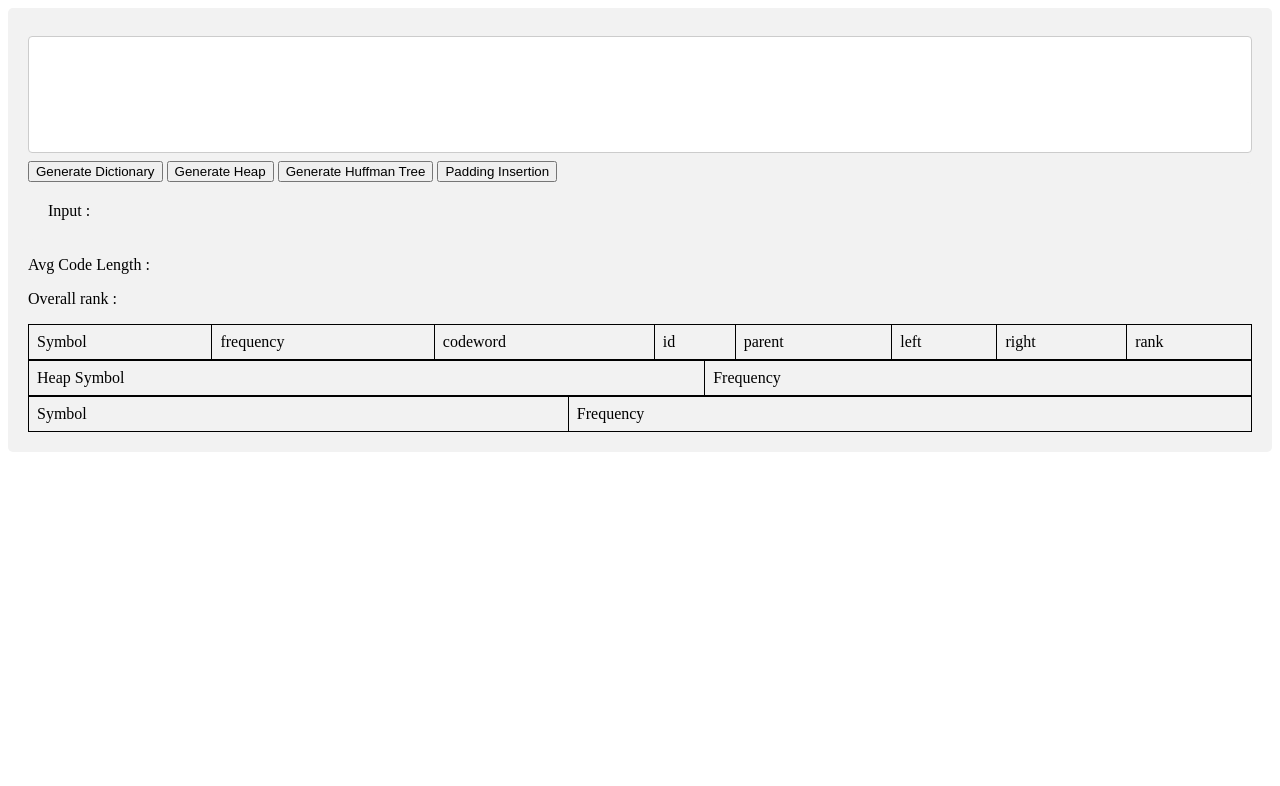
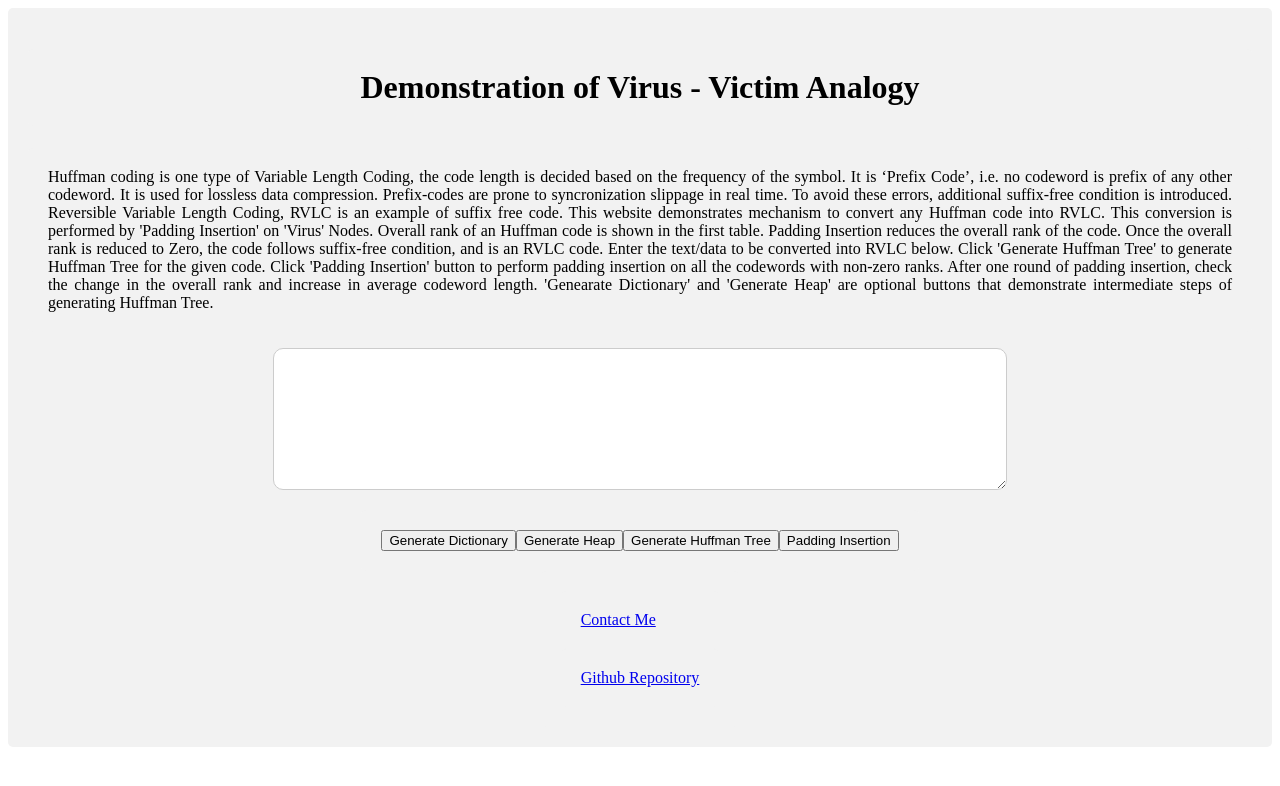
Before and after one commit to reborn2code/hello-world, a plain HTML site: page virus-victim/vvIndex.html in a window 1280 px wide. Drawn offline with nearby package versions, Linux system fonts and the light colour scheme.

Commit message:
Version 6.0: Working code with known bug of counting rank even if the code is found in the middle. Changes are 1. Finalized vvIndex.html and vvStyle.css file. 2. Added filter for showing only leaf nodes of the tree. 3. Added Basic Information Table. 4. Added LinkedIn page and contact details.

```diff
--- a/virus-victim/vvIndex.html
+++ b/virus-victim/vvIndex.html
@@ -14,46 +14,64 @@
   <body>
       <div ng-controller="vvBuildHeap">
 
+        <h1> Demonstration of Virus - Victim Analogy </h1>
+        <div>
+          Huffman coding is one type of Variable Length Coding, the code length is decided based on the frequency of the symbol. It is ‘Prefix Code’, i.e. no codeword is prefix of any other codeword.
+It is used for lossless data compression. Prefix-codes are prone to syncronization slippage in real time. To avoid these errors, additional suffix-free condition is introduced.
+
+Reversible Variable Length Coding, RVLC is an example of suffix free code. This website demonstrates mechanism to convert any Huffman code into RVLC. This conversion is performed by 'Padding Insertion' on 'Virus' Nodes.
+Overall rank of an Huffman code is shown in the first table. Padding Insertion reduces the overall rank of the code. Once the overall rank is reduced to Zero, the code follows suffix-free condition, and is an RVLC code.
+
+Enter the text/data to be converted into RVLC below. Click 'Generate Huffman Tree' to generate Huffman Tree for the given code.
+Click 'Padding Insertion' button to perform padding insertion on all the codewords with non-zero ranks. After one round of padding insertion, check the change in the overall rank and increase in average codeword length.
+'Genearate Dictionary' and 'Generate Heap' are optional buttons that demonstrate intermediate steps of generating Huffman Tree.
+
+        </div>
+
+          <p>
+          <textarea class="textArea" rows="8" cols="80" ng-model="vvInputString"></textarea>
+          </p>
+          <!--
           <input type="text" ng-model="vvInputString"> </input>
-          <!--
           <input type="text" ng-model="vvInputNode"> </input>
           -->
+          <div class="button_panel">
           <button ng-click="vvGenerateDict()"> Generate Dictionary </button>
           <button ng-click="vvInput2Heap()"> Generate Heap </button>
           <button ng-click="vvGenerateHuffmanTree()"> Generate Huffman Tree </button>
           <button ng-click="vvPaddingInsertion()"> Padding Insertion </button>
+          </div>
 
-        <div>
-          Input : {{ vvInputString }}
-        </div>
+          <table ng-show="vvHuffmanTree">
+            <caption> Basic Information </caption>
+            <tr>
+              <td> Average Codeword Length:</td>
+              <td> {{ vvAvgCodeLength }}</td>
+            </tr>
+            <tr>
+              <td> Overall Rank: </td>
+              <td> {{ vvOverallRank }}</td>
+            </tr>
+          </table>
 
-        <p> Avg Code Length : {{ vvAvgCodeLength }}</p>
-        <p> Overall rank : {{ vvOverallRank }}</p>
-
-        <table ng-show="vvHuffmanTree" ng-hide="vvHeapArray" ng-hide="vvDictWithFreq">
+        <table ng-show="vvHuffmanTree">
+          <caption> Variable Length Code </caption>
           <tr>
             <td> Symbol </td>
             <td> frequency </td>
             <td> codeword </td>
-            <td> id </td>
-            <td> parent </td>
-            <td> left </td>
-            <td> right </td>
             <td> rank </td>
           </tr>
-          <tr ng-repeat="x in vvHuffmanTree">
+          <tr ng-repeat="x in vvHuffmanTree | filter:{ttLeft:-1} | filter:{ttRight:-1}">
             <td> {{ x.ttSymbol }}</td>
             <td> {{ x.iiFrequency }} </td>
             <td> {{ x.ttCodeword }} </td>
-            <td> {{ x.ttID }} </td>
-            <td> {{ x.ttParent }} </td>
-            <td> {{ x.ttLeft }} </td>
-            <td> {{ x.ttRight }} </td>
             <td> {{ x.ttRank }} </td>
           </tr>
         </table>
 
-        <table ng-show="vvHeapArray" ng-hide="vvHuffmanTree" ng-hide="vvDictWithFreq">
+        <table ng-show="vvHeapArray">
+          <caption> Heap  </caption>
           <tr>
             <td> Heap Symbol </td>
             <td> Frequency </td>
@@ -67,7 +85,8 @@
           </tr>
         </table>
 
-        <table ng-show="vvDictWithFreq" ng-hide="vvHuffmanTree" ng-hide="vvHeapArray">
+        <table ng-show="vvDictWithFreq">
+          <caption> Dictionary </caption>
           <tr>
             <td> Symbol </td>
             <td> Frequency </td>
@@ -87,6 +106,14 @@
           Index is: {{ x }}
         </p>
         -->
+        <div class="contact_me">
+        <script type="text/javascript"></script>
+        <div class="LI-profile-badge"  data-version="v1" data-size="small" data-locale="en_US" data-type="horizontal"
+          data-theme="dark" data-vanity="riteshnagpal"><a class="LI-simple-link" href='https://in.linkedin.com/in/riteshnagpal'>Contact Me</a></div>
+
+          <div class="GH-profile-badge"  data-version="v1" data-size="medium" data-locale="en_US" data-type="horizontal"
+            data-theme="dark" data-vanity="riteshnagpal"><a class="GH-simple-link" href='https://github.com/reborn2code/hello-world/tree/master/virus-victim'>Github Repository</a></div>
+        </div>
       </div>
   </body>
 </html>
--- a/virus-victim/vvStyle.css
+++ b/virus-victim/vvStyle.css
@@ -1,21 +1,24 @@
-input[type=text], select {
-    width: 100%;
-    padding: 50px 20px;
-    margin: 8px 0;
+.textArea {
+    width: 60%;
+    margin-left:20%;
+    margin-right:20%;
+    padding: 10px 10px;
     display: inline-block;
     border: 1px solid #ccc;
-    border-radius: 4px;
+    border-radius: 10px;
     box-sizing: border-box;
+    text-align: justify;
 }
 
 input[type=submit] {
-    width: 100%;
+    width: 60%;
+    margin-left:20%;
+    margin-right:20%;
     background-color: #4CAF50;
     color: white;
-    padding: 14px 20px;
-    margin: 8px 0;
+    padding: 20px 20px;
     border: none;
-    border-radius: 4px;
+    border-radius: 10px;
     cursor: pointer;
 }
 
@@ -23,15 +26,31 @@ input[type=submit]:hover {
     background-color: #45a049;
 }
 
+.button_panel, .contact_me
+{
+    display: table;
+    margin: 0 auto;
+}
+
+h1 {
+    border-radius: 5px;
+    background-color: #f2f2f2;
+    padding: 20px;
+    text-align:center;
+}
+
 div {
     border-radius: 5px;
     background-color: #f2f2f2;
     padding: 20px;
+    text-align:justify;
 }
 
 table {
     border-collapse: collapse;
-    width: 100%;
+    width: 60%;
+    margin-left:20%;
+    margin-right:20%;
 }
 
 th, td {
@@ -51,3 +70,8 @@ tr:hover {background-color: #f5f5f5}
 table, th, td {
     border: 1px solid black;
 }
+
+caption {
+    display: table-caption;
+    text-align: center;
+}
```
Also changed, not shown: virus-victim/vvTestHeap.html (deleted, +0 -30 lines).
